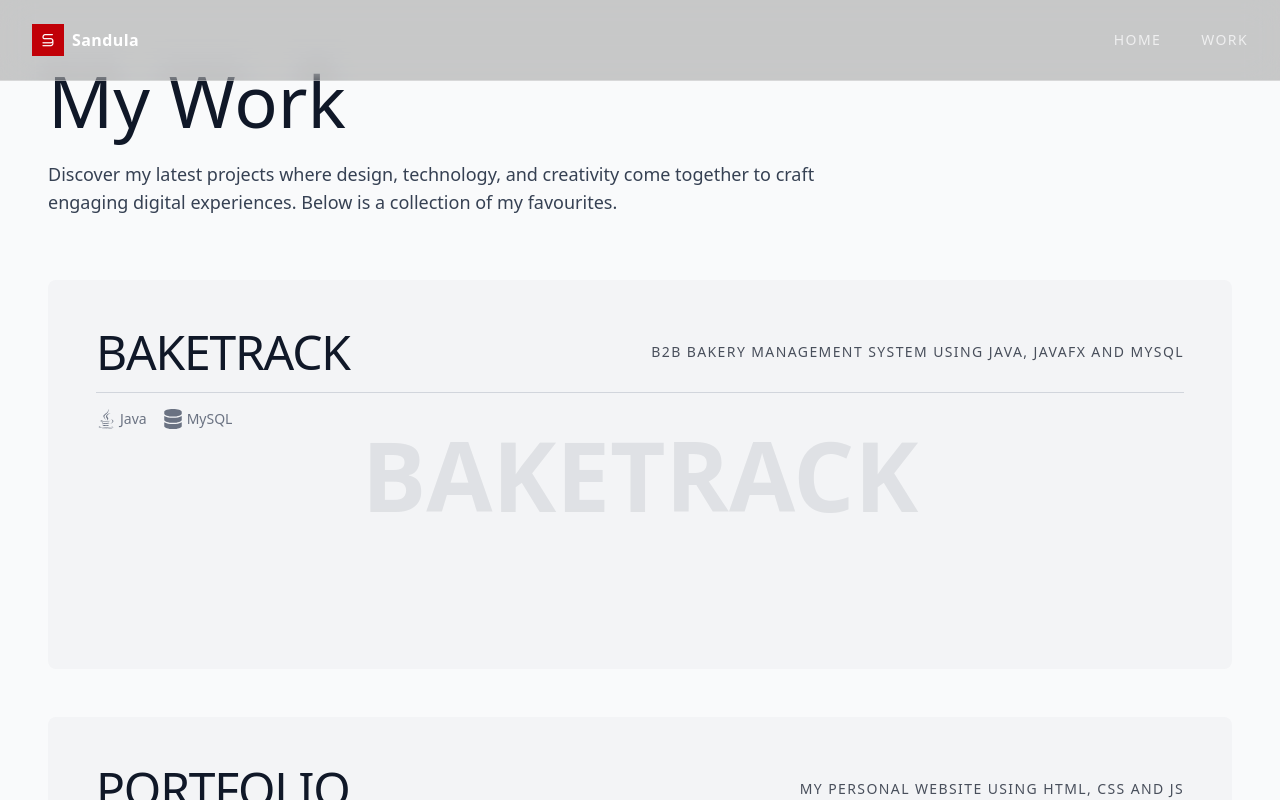
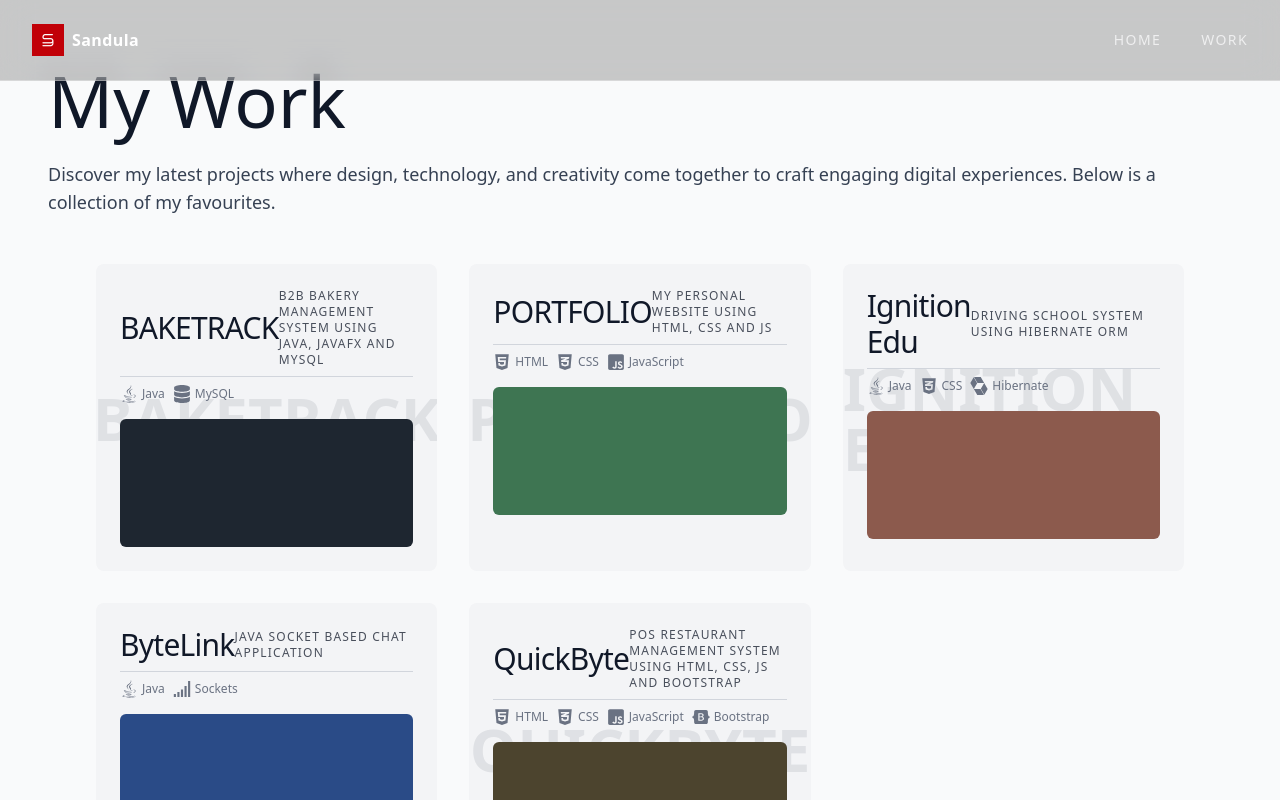
Before and after one commit to sandula-sanchana/portfolio-react, a React (Vite) app: page /work in a window 1280 px wide. Shown: the top 800 px of the page. Built offline with nearby package versions, Linux system fonts and the light colour scheme; a web font is replaced by a local one.

Commit message:
add work section style changes to grid

```diff
--- a/src/components/ProjectBand.jsx
+++ b/src/components/ProjectBand.jsx
@@ -0,0 +1,93 @@
+import { useRef, useLayoutEffect } from "react";
+import gsap from "gsap";
+
+const ProjectBand = ({ title, description, link, tech, image, color }) => {
+    const bandRef = useRef(null);
+    const imageRef = useRef(null);
+    const overlayRef = useRef(null);
+
+    // Hover animations
+    useLayoutEffect(() => {
+        const band = bandRef.current;
+        const imageEl = imageRef.current;
+        const overlay = overlayRef.current;
+
+        const enterAnim = () => {
+            gsap.to(imageEl, {
+                opacity: 1,
+                scale: 1.05,
+                duration: 0.5,
+                ease: "power2.out",
+            });
+            gsap.to(overlay, { opacity: 0.2, duration: 0.5 });
+        };
+
+        const leaveAnim = () => {
+            gsap.to(imageEl, {
+                opacity: 1,
+                scale: 1,
+                duration: 0.5,
+                ease: "power2.out",
+            });
+            gsap.to(overlay, { opacity: 0.1, duration: 0.5 });
+        };
+
+        band.addEventListener("mouseenter", enterAnim);
+        band.addEventListener("mouseleave", leaveAnim);
+
+        return () => {
+            band.removeEventListener("mouseenter", enterAnim);
+            band.removeEventListener("mouseleave", leaveAnim);
+        };
+    }, []);
+
+    return (
+        <a
+            href={link}
+            target="_blank"
+            rel="noopener noreferrer"
+            ref={bandRef}
+            className="group relative block overflow-hidden py-12 px-6 mb-12 bg-gray-100 rounded-lg cursor-pointer w-full"
+        >
+            {/* Title & Description */}
+            <div className="flex justify-between items-center border-b border-gray-300 pb-4 relative z-10">
+                <h2 className="text-4xl md:text-5xl font-light tracking-tight">{title}</h2>
+                <span className="text-sm uppercase tracking-widest opacity-75">{description}</span>
+            </div>
+
+            {/* Tech Stack */}
+            <div className="flex gap-4 mt-4 z-10 relative flex-wrap">
+                {tech.map((t, idx) => (
+                    <div key={idx} className="flex items-center gap-2 text-sm text-gray-500">
+                        <t.icon className="text-xl" /> <span>{t.name}</span>
+                    </div>
+                ))}
+            </div>
+
+            {/* Single Image */}
+            <div
+                style={{ backgroundColor: color }}
+                className="mt-6 flex justify-center relative z-10 rounded-md"
+            >
+                <img
+                    ref={imageRef}
+                    src={image}
+                    alt={title}
+                    className="object-cover w-[400px] h-[300px] rounded-md opacity-1"
+                />
+            </div>
+
+            {/* Large overlay text */}
+            <div
+                ref={overlayRef}
+                className="absolute inset-0 flex items-center justify-center pointer-events-none"
+            >
+                <p className="text-6xl md:text-8xl font-black text-gray-700 opacity-10 select-none">
+                    {title.toUpperCase()}
+                </p>
+            </div>
+        </a>
+    );
+};
+
+export default ProjectBand;
--- a/src/pages/Workpage.jsx
+++ b/src/pages/Workpage.jsx
@@ -1,7 +1,7 @@
 import React, { useRef, useLayoutEffect } from "react";
 import { useLocation } from "react-router-dom";
 import gsap from "gsap";
-import { projects } from '../utils/projects.js'; // import the projects array we just created
+import { projects } from "../utils/projects.js"; // your projects array
 
 // --- ProjectBand Component ---
 const ProjectBand = ({ title, description, link, tech, image, color }) => {
@@ -9,7 +9,6 @@ const ProjectBand = ({ title, description, link, tech, image, color }) => {
     const mockupRef = useRef(null);
     const overlayRef = useRef(null);
 
-    // Hover animations
     useLayoutEffect(() => {
         const band = bandRef.current;
         const mockup = mockupRef.current;
@@ -21,6 +20,12 @@ const ProjectBand = ({ title, description, link, tech, image, color }) => {
                 boxShadow: "0px 20px 40px rgba(0,0,0,0.3)",
                 duration: 0.5,
             });
+            gsap.to(mockup.querySelectorAll("img"), {
+                opacity: 1,
+                x: 0,
+                duration: 0.5,
+                stagger: 0.1,
+            });
             gsap.to(overlay, { opacity: 0.2, duration: 0.5 });
         };
 
@@ -29,6 +34,12 @@ const ProjectBand = ({ title, description, link, tech, image, color }) => {
                 scaleY: 1,
                 boxShadow: "0px 0px 0px rgba(0,0,0,0)",
                 duration: 0.5,
+            });
+            gsap.to(mockup.querySelectorAll("img"), {
+                opacity: 0,
+                x: -20,
+                duration: 0.5,
+                stagger: 0.05,
             });
             gsap.to(overlay, { opacity: 0.1, duration: 0.5 });
         };
@@ -48,35 +59,37 @@ const ProjectBand = ({ title, description, link, tech, image, color }) => {
             target="_blank"
             rel="noopener noreferrer"
             ref={bandRef}
-            className="group relative block overflow-hidden py-12 px-12 mb-12 bg-gray-100 rounded-lg cursor-pointer"
+            className="group relative block overflow-hidden py-6 px-6 bg-gray-100 rounded-lg cursor-pointer"
         >
-            {/* Project Title & Description */}
-            <div className="flex justify-between items-center border-b border-gray-300 pb-4 relative z-10">
-                <h2 className="text-4xl md:text-5xl font-light tracking-tight">{title}</h2>
-                <span className="text-sm uppercase tracking-widest opacity-75">{description}</span>
+            {/* Title & Description */}
+            <div className="flex justify-between items-center border-b border-gray-300 pb-2 relative z-10">
+                <h2 className="text-2xl md:text-3xl font-light tracking-tight">{title}</h2>
+                <span className="text-xs uppercase tracking-widest opacity-75">{description}</span>
             </div>
 
-            {/* Tech Stack Icons */}
-            <div className="flex gap-4 mt-4 z-10 relative">
+            {/* Tech Stack */}
+            <div className="flex gap-2 mt-2 z-10 relative flex-wrap">
                 {tech.map((t, idx) => (
-                    <div key={idx} className="flex items-center gap-1 text-sm text-gray-500">
-                        <t.icon className="text-xl" /> <span>{t.name}</span>
+                    <div key={idx} className="flex items-center gap-1 text-xs text-gray-500">
+                        <t.icon className="text-lg" /> <span>{t.name}</span>
                     </div>
                 ))}
             </div>
 
-            {/* Mockup area */}
+            {/* Image Carousel */}
             <div
                 ref={mockupRef}
                 style={{ backgroundColor: color }}
-                className="mt-8 h-32 md:h-40 w-full flex items-center gap-2 justify-around relative z-10 rounded-md overflow-hidden opacity-0 hover:opacity-1"
+                className="mt-4 h-24 md:h-32 w-full flex items-center gap-2 justify-around relative z-10 rounded-md overflow-hidden"
             >
-                <img src={image} alt={title} className="object-cover w-[200px] h-[90px] opacity-80 w" />
-                <img src={image} alt={title} className="object-cover w-[200px] h-[90px] opacity-80" />
-                <img src={image} alt={title} className="object-cover w-[200px] h-[90px] opacity-80" />
-                <img src={image} alt={title} className="object-cover w-[200px] h-[90px] opacity-80" />
-                <img src={image} alt={title} className="object-cover w-[200px] h-[90px] opacity-80" />
-                <img src={image} alt={title} className="object-cover w-[200px] h-[90px] opacity-80" />
+                {[...Array(6)].map((_, idx) => (
+                    <img
+                        key={idx}
+                        src={image}
+                        alt={`${title} ${idx + 1}`}
+                        className="object-cover w-[100px] md:w-[150px] h-[60px] md:h-[90px] opacity-0 rounded-md flex-shrink-0"
+                    />
+                ))}
             </div>
 
             {/* Large overlay text */}
@@ -84,7 +97,7 @@ const ProjectBand = ({ title, description, link, tech, image, color }) => {
                 ref={overlayRef}
                 className="absolute inset-0 flex items-center justify-center pointer-events-none"
             >
-                <p className="text-6xl md:text-8xl font-black text-gray-700 opacity-10 select-none">
+                <p className="text-4xl md:text-6xl font-black text-gray-700 opacity-10 select-none">
                     {title.toUpperCase()}
                 </p>
             </div>
@@ -92,13 +105,10 @@ const ProjectBand = ({ title, description, link, tech, image, color }) => {
     );
 };
 
-// --- Workpage Component ---
+// --- Workpage Component (Grid Layout) ---
 export const Workpage = () => {
-    const location = useLocation(); // React Router location
+    const location = useLocation();
     const projectRefs = useRef([]);
-
-    // Clear refs on re-render
-    projectRefs.current = [];
 
     const addToRefs = (el) => {
         if (el && !projectRefs.current.includes(el)) {
@@ -106,7 +116,6 @@ export const Workpage = () => {
         }
     };
 
-    // Animate projects on route change
     useLayoutEffect(() => {
         if (projectRefs.current.length === 0) return;
 
@@ -122,30 +131,23 @@ export const Workpage = () => {
 
     return (
         <section className="min-h-screen bg-gray-50 text-gray-900 font-sans">
-            <div className="max-w-4xl px-12 pt-16 pb-16">
-                <h1 ref={addToRefs} className="text-7xl font-light mb-6">
+            <div className=" px-12 pt-16 pb-16">
+                <h1 ref={addToRefs} className="text-6xl md:text-7xl font-light mb-6">
                     My Work
                 </h1>
-                <p ref={addToRefs} className="text-lg text-gray-700">
-                    Discover my latest projects where design, technology, and creativity come
-                    together to craft engaging digital experiences. Below is a collection of my
-                    favourites.
+                <p ref={addToRefs} className="text-lg text-gray-700 mb-12">
+                    Discover my latest projects where design, technology, and creativity come together
+                    to craft engaging digital experiences. Below is a collection of my favourites.
                 </p>
-            </div>
 
-            <div className="w-full px-12">
-                {projects.map((project) => (
-                    <div key={project.id} ref={addToRefs}>
-                        <ProjectBand
-                            title={project.title}
-                            description={project.description}
-                            link={project.link}
-                            tech={project.tech}
-                            image={project.image}
-                            color={project.color}
-                        />
-                    </div>
-                ))}
+                {/* Grid of projects */}
+                <div className="grid grid-cols-1 md:grid-cols-2 lg:grid-cols-3 gap-8 w-full px-12">
+                    {projects.map((project) => (
+                        <ProjectBand key={project.id} {...project} />
+                    ))}
+                </div>
+
+
 
                 <hr className="border-gray-300 mt-12" />
             </div>
```
